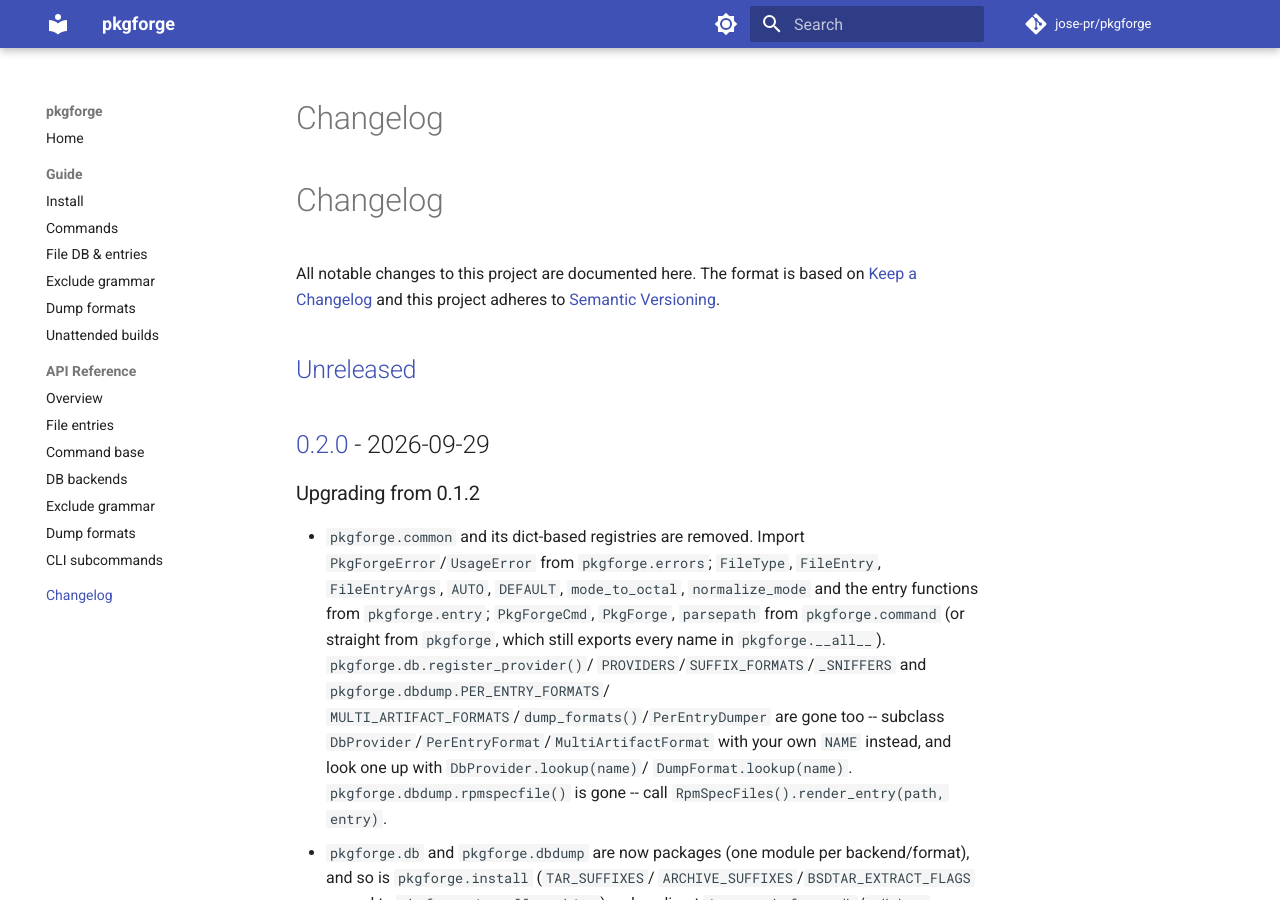
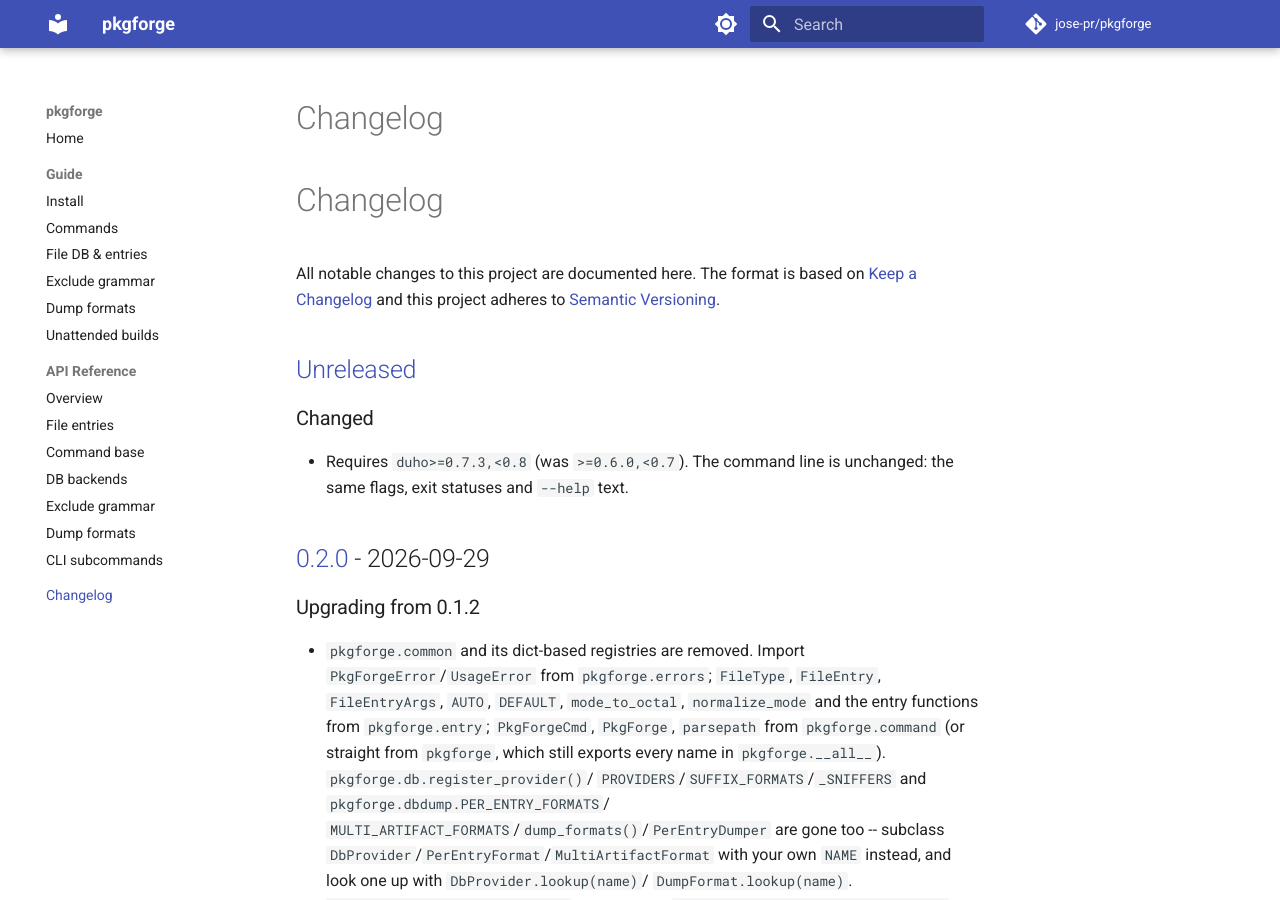
Before and after one commit to jose-pr/pkgforge, an MkDocs documentation site: the page built from docs/changelog.md, in a window 1280 px wide and 900 px high. Built offline with MkDocs 1.6.1 and Material for MkDocs 9.7.7, drawn with Linux system fonts in a browser that asks for light colours; comment, search, counter and statistics services are not loaded.

Commit message:
docs: name the duho 0.7 range in the changelog and install guide

```diff
--- a/CHANGELOG.md
+++ b/CHANGELOG.md
@@ -5,6 +5,10 @@ All notable changes to this project are documented here. The format is based on
 adheres to [Semantic Versioning](https://semver.org/spec/v2.0.0.html).
 
 ## [Unreleased]
+
+### Changed
+- Requires `duho>=0.7.3,<0.8` (was `>=0.6.0,<0.7`). The command line is
+  unchanged: the same flags, exit statuses and `--help` text.
 
 ## [0.2.0] - 2026-09-29
 
```
Also changed, not shown: docs/guide/install.md (+1 -1 lines).
